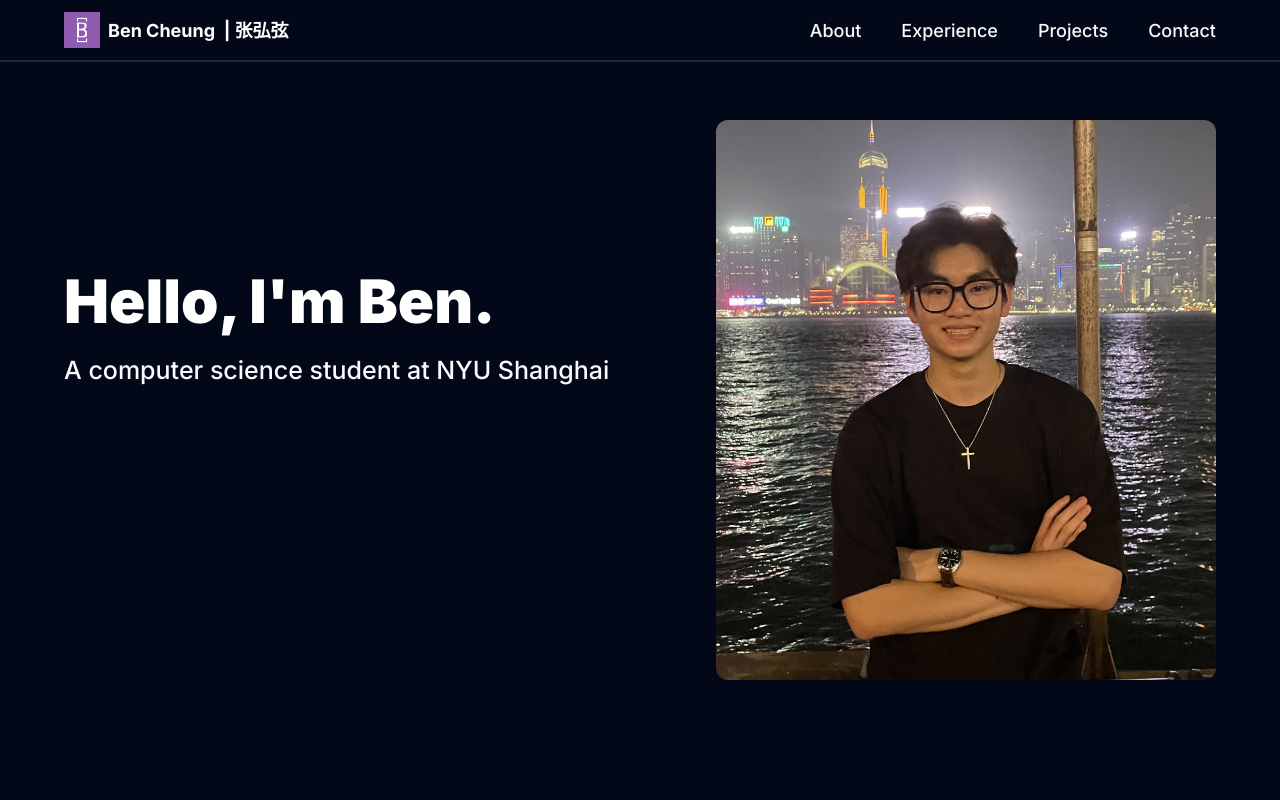
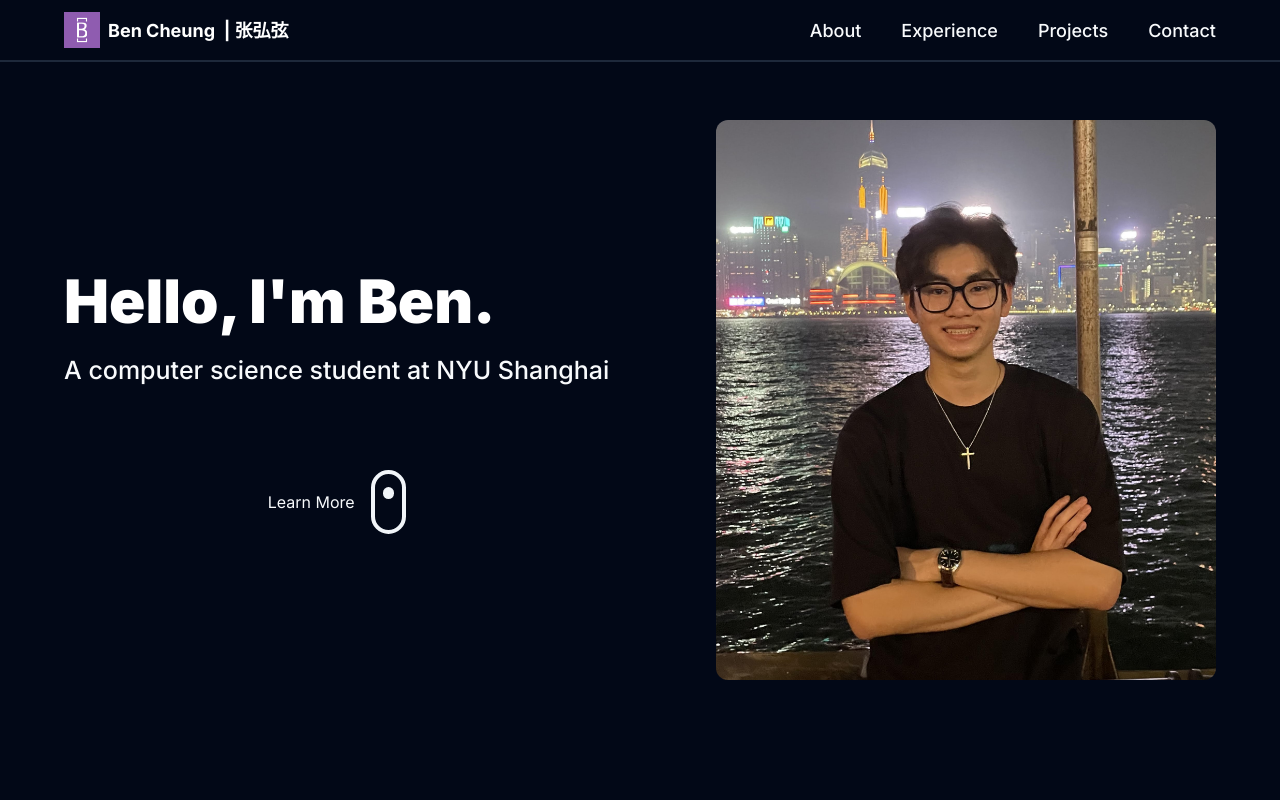
Before and after one commit to BCCheungGit/bencheung, a Next.js app: page / in a window 1280 px wide. Shown: the top 800 px of the page. Built offline with nearby package versions, Linux system fonts and the light colour scheme.

Commit message:
added scrolling animation

```diff
--- a/package.json
+++ b/package.json
@@ -12,6 +12,7 @@
     "@radix-ui/react-popover": "^1.1.1",
     "class-variance-authority": "^0.7.0",
     "clsx": "^2.1.1",
+    "framer-motion": "^11.3.24",
     "lucide-react": "^0.426.0",
     "next": "14.2.5",
     "react": "^18",
--- a/src/app/components/Hero.tsx
+++ b/src/app/components/Hero.tsx
@@ -1,7 +1,7 @@
 "use client";
 
 import { Tilt } from "react-tilt";
-
+import { motion } from "framer-motion";
 
 
 
@@ -15,13 +15,13 @@ const Hero = () => {
         speed:          1000,   // Speed of the enter/exit transition
         transition:     true,   // Set a transition on enter/exit.
         axis:           null,   // What axis should be disabled. Can be X or Y.
-        reset:          true,    // If the tilt effect has to be reset on exit.
+        reset:          false,    // If the tilt effect has to be reset on exit.
         easing:         "cubic-bezier(.03,.98,.52,.99)",    // Easing on enter/exit.
     }
 
   return (
     <section className="bg-background relative w-full h-screen mx-auto">
-      <div className="sm:px-16 px-6 absolute inset-0 top-[120px] max-w-7xl mx-auto flex md:flex-row flex-col justify-between items-start gap-5">
+      <div className="sm:px-16 px-6 absolute inset-0 top-[120px] max-w-7xl mx-auto flex md:flex-row flex-col md:justify-between items-start gap-5">
         <div className="flex flex-col justify-center items-start mt-5">
           <h1 className="font-black text-white lg:text-[60px] sm:text-[40px] xs:text-[40px] text-[40px] lg:leading-[98px] md:mt-28 mt-0">
             Hello, I'm Ben.
@@ -29,6 +29,34 @@ const Hero = () => {
           <p className="font-medium lg:text-[25px] sm:text-[20px] xs:text-[20px] text-[16px] lg:leading-[40px]">
             A computer science student at NYU Shanghai
           </p>
+
+          <div className="w-full justify-center items-center mt-20 sm:flex hidden">
+            <a href="#about">
+              <div className="flex flex-row gap-4 items-center">
+              <div className="lg:flex hidden">
+                Learn More
+              </div>
+              <div className="w-[35px] h-[64px] rounded-3xl border-4 border-slate-100 hover:border-slate-400 group flex justify-center items-start p-2">
+                  <motion.div
+                    animate={{
+                      y: [0, 24, 0]
+                    }}
+                    transition={{
+                      duration: 1.5,
+                      repeat: Infinity,
+                      repeatType: "loop",
+                    }}
+                    className="w-3 h-3 rounded-full bg-slate-100 group-hover:bg-slate-400 mb-1"
+                  >
+
+                  </motion.div>
+              </div>
+              </div>
+
+            </a>
+
+          </div>
+
         </div>
         <Tilt options={tiltOptions}>
         <div className="md:w-[500px] w-fit">
```
Also changed, not shown: 1 other file (tests, documents, lock files or other folders).
